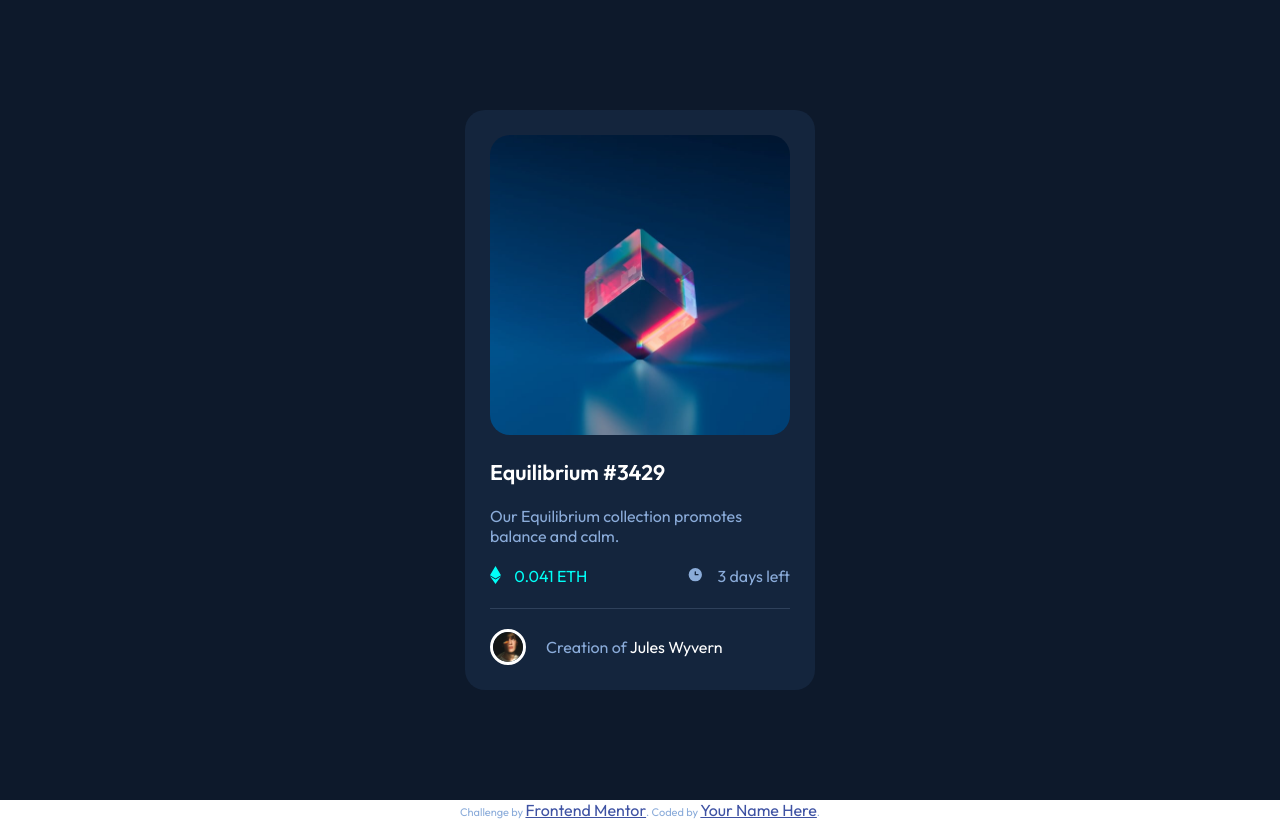
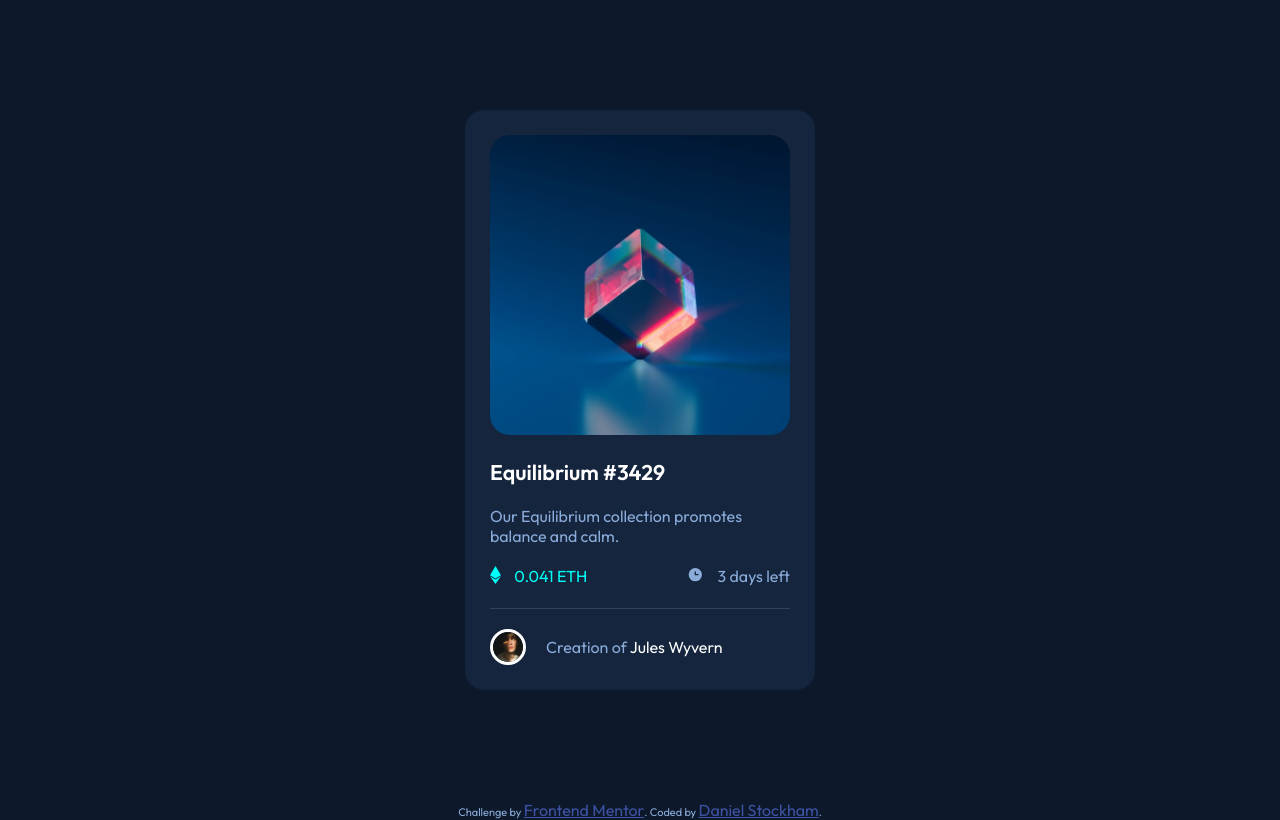
Before and after one commit to DanStockham/nft-preview-card-component, a plain HTML site: page index.html in a window 1280 px wide. Drawn offline with Linux system fonts and the light colour scheme.

Commit message:
put footer in wrapper

```diff
--- a/index.html
+++ b/index.html
@@ -31,7 +31,7 @@
     </main>
     <footer class="attribution">
       Challenge by <a href="https://www.frontendmentor.io?ref=challenge" target="_blank">Frontend Mentor</a>.
-      Coded by <a href="#">Your Name Here</a>.
+      Coded by <a href="#">Daniel Stockham</a>.
     </footer>
   </div>
 </body>
--- a/style.css
+++ b/style.css
@@ -28,6 +28,7 @@ html {
 .wrapper {
     width: 100%;
     height: 100%;
+    background: var(--neutral-main-bkg);
 }
 
 .page-container {
@@ -36,7 +37,6 @@ html {
     align-items: center;
     width: 100%;
     height: 100vh;
-    background: var(--neutral-main-bkg);
 }
 
 .card-container {
```
